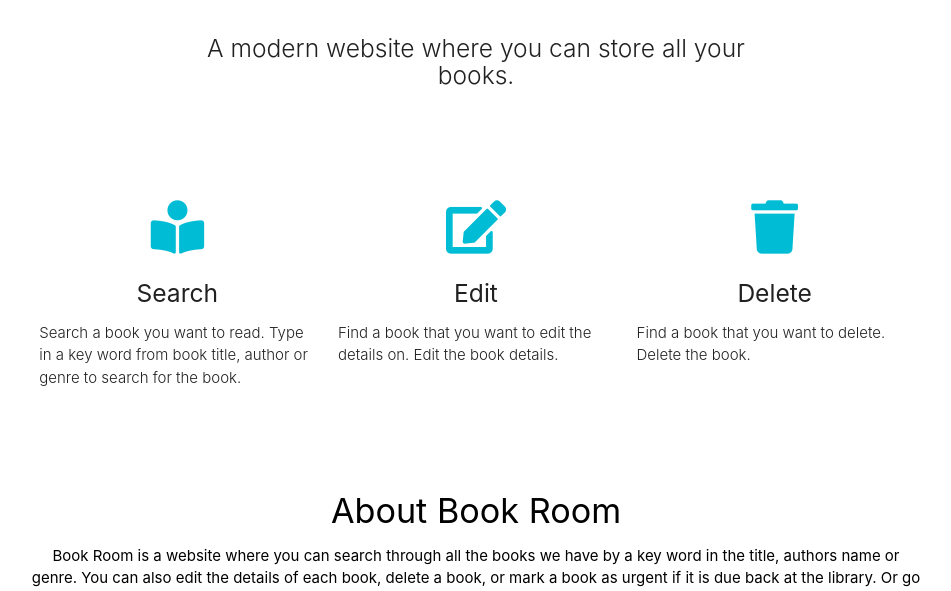
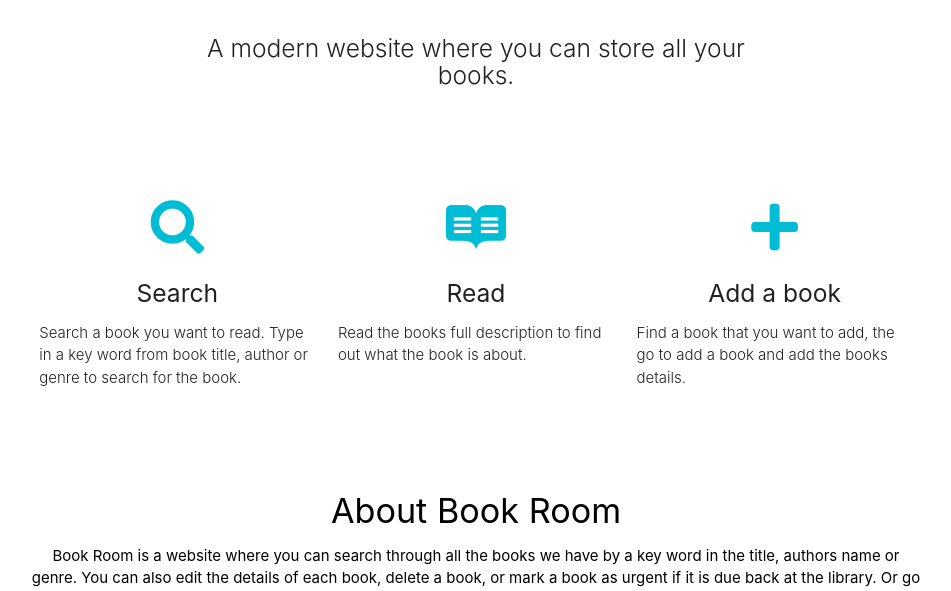
Before and after one commit to Terrimarie/BookRoom, a Flask app: page / in a window 1280 px wide. Shown: the part 227-818 px from the top of the page, without its empty margins (164-1115 px from the left). Run offline with Flask 2, Linux system fonts and the light colour scheme; data that the repository does not hold is empty; some libraries are stand-ins or nearby versions.

Commit message:
Added search, read and add book icons and text

```diff
--- a/templates/books.html
+++ b/templates/books.html
@@ -13,7 +13,7 @@
     <div class="row">
         <div class="col s12 m4">
           <div class="icon-block">
-            <h2 class="center cyan-text"><i class="fas fa-book-reader"></i></h2>
+            <h2 class="center cyan-text"><i class="fas fa-search"></i></h2>
             <h5 class="center">Search</h5>
 
             <p class="light">Search a book you want to read. Type in a key word from book title, author or genre to search for the book.</p>
@@ -22,19 +22,19 @@
 
         <div class="col s12 m4">
           <div class="icon-block">
-            <h2 class="center cyan-text"><i class="fas fa-edit"></i></h2>
-            <h5 class="center">Edit</h5>
+            <h2 class="center cyan-text"><i class="fab fa-readme"></i></h2>
+            <h5 class="center">Read</h5>
 
-            <p class="light">Find a book that you want to edit the details on. Edit the book details.</p>
+            <p class="light">Read the books full description to find out what the book is about.</p>
           </div>
         </div>
 
         <div class="col s12 m4">
           <div class="icon-block">
-            <h2 class="center cyan-text"><i class="fas fa-trash"></i></h2>
-            <h5 class="center">Delete</h5>
+            <h2 class="center cyan-text"><i class="fas fa-plus"></i></h2>
+            <h5 class="center">Add a book</h5>
 
-            <p class="light">Find a book that you want to delete. Delete the book.</p>
+            <p class="light">Find a book that you want to add, the go to add a book and add the books details.</p>
           </div>
         </div>
       </div>
```
